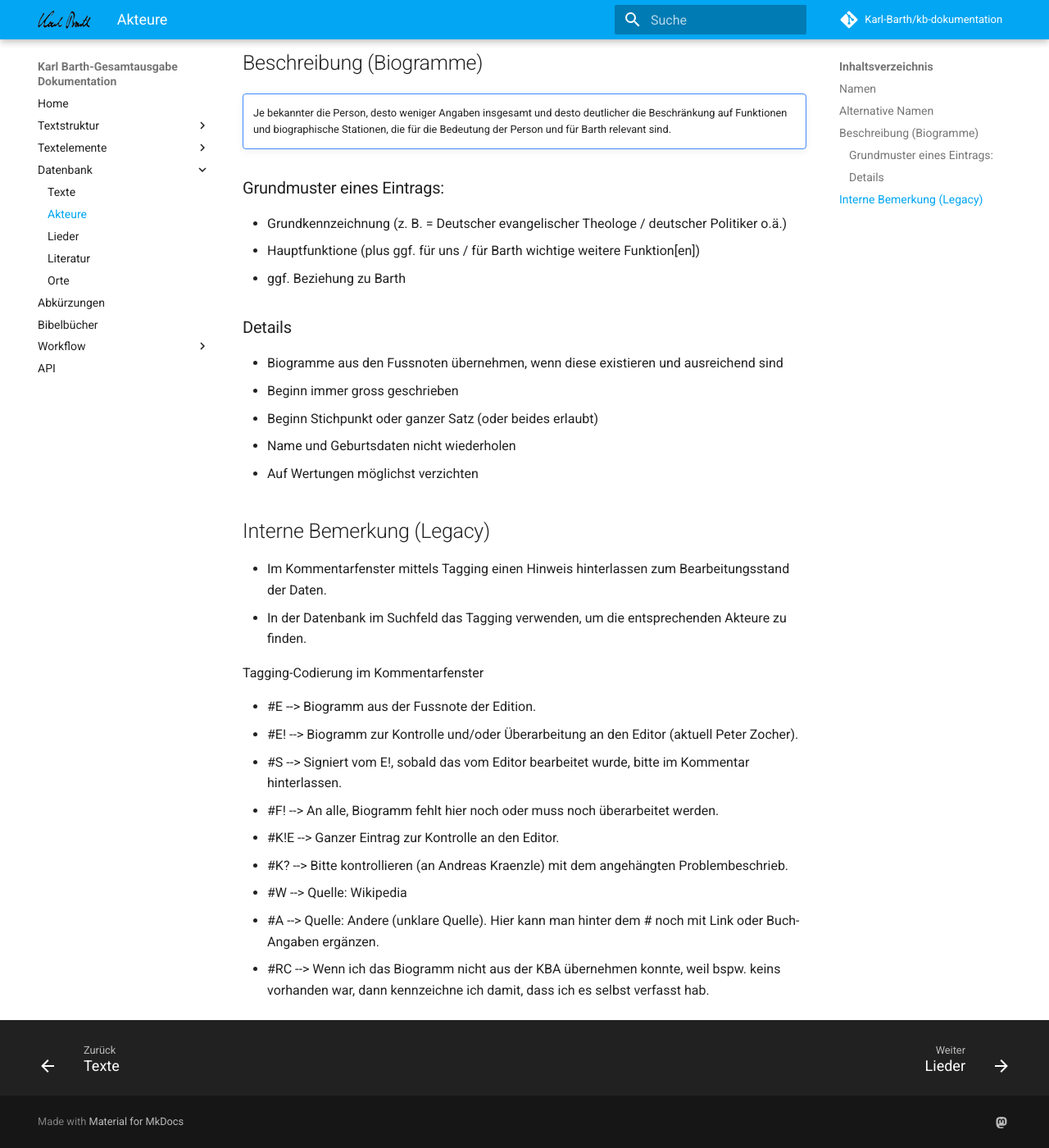
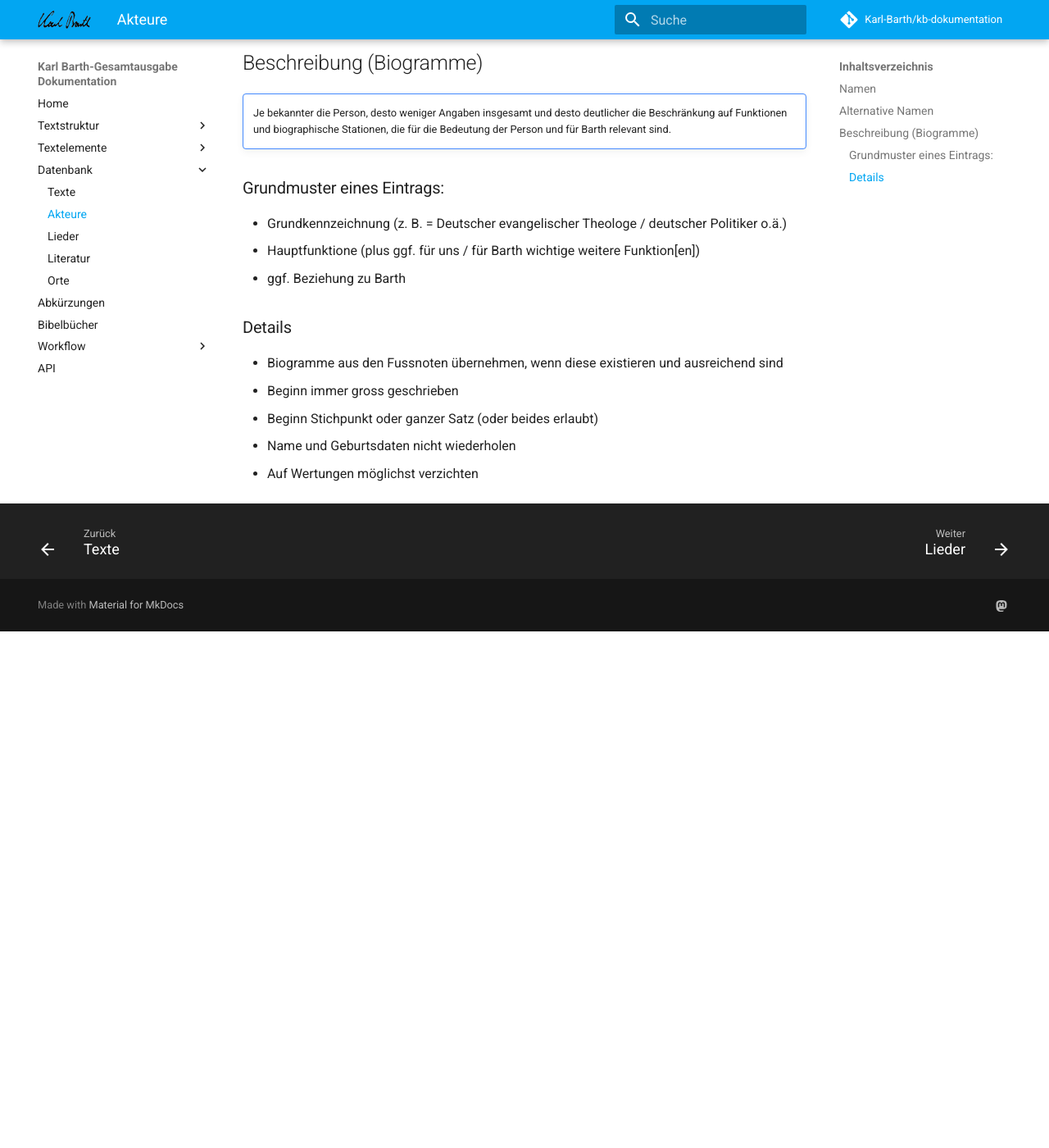
Before and after one commit to Karl-Barth/kb-dokumentation, an MkDocs documentation site: the page built from docs/datenbank/akteure.md, in a window 1280 px wide and 1400 px high, scrolled down 877 px. Shown: the whole window at 82% size. Built offline with MkDocs 1.6.1 and Material for MkDocs 9.7.7, drawn with Linux system fonts in a browser that asks for light colours; comment, search, counter and statistics services are not loaded; after the commit the page ends 1647 px from its top, so only the background shows below that.

Commit message:
Akteure: TEI-Auszeichnungsseite neu, interne Legacy-Bemerkung entfernt
Neue Seite docs/textelemente/akteure.md mit den TEI-Regeln für <persName>,
<orgName> und <rs type='person'>. Ergänzt die bisher einzige Seite unter
Textelemente (Datumsangaben).

Inhaltliche Quelle: konsolidiertes Akteure-TEI.md aus dem internen Wiki
(karl_barth.wiki), nach Merge der passenden Regeln aus Akteure.md.

Weitere Änderungen:
- mkdocs.yml: Akteure in die Textelemente-Navigation aufgenommen
- docs/datenbank/akteure.md: Abschnitt 'Interne Bemerkung (Legacy)' mit
  den Tagging-Codierungen (#E, #E!, #S, …) entfernt — interne Arbeitshinweise,
  nicht für öffentliche Doku

Audit-Trail: ../kb-cleanup/decisions/2026-04-16-cluster-akteure-stufe-2.md

```diff
--- a/docs/datenbank/akteure.md
+++ b/docs/datenbank/akteure.md
@@ -30,21 +30,3 @@
 - Beginn Stichpunkt oder ganzer Satz (oder beides erlaubt)
 - Name und Geburtsdaten nicht wiederholen
 - Auf Wertungen möglichst verzichten
-
-
-## Interne Bemerkung (Legacy)
-
-- Im Kommentarfenster mittels Tagging einen Hinweis hinterlassen zum Bearbeitungsstand der Daten.
-- In der Datenbank im Suchfeld das Tagging verwenden, um die entsprechenden Akteure zu finden.
-
-Tagging-Codierung im Kommentarfenster
-
-- \#E --> Biogramm aus der Fussnote der Edition.
-- \#E! --> Biogramm zur Kontrolle und/oder Überarbeitung an den Editor (aktuell Peter Zocher).
-- \#S --> Signiert vom E!, sobald das vom Editor bearbeitet wurde, bitte im Kommentar hinterlassen.
-- \#F! --> An alle, Biogramm fehlt hier noch oder muss noch überarbeitet werden.
-- \#K!E --> Ganzer Eintrag zur Kontrolle an den Editor.
-- \#K? --> Bitte kontrollieren (an Andreas Kraenzle) mit dem angehängten Problembeschrieb.
-- \#W --> Quelle: Wikipedia
-- \#A --> Quelle: Andere (unklare Quelle). Hier kann man hinter dem \# noch mit Link oder Buch-Angaben ergänzen.
-- \#RC --> Wenn ich das Biogramm nicht aus der KBA übernehmen konnte, weil bspw. keins vorhanden war, dann kennzeichne ich damit, dass ich es selbst verfasst hab.
--- a/mkdocs.yml
+++ b/mkdocs.yml
@@ -68,6 +68,7 @@
     - Zeilenumbruch: textstruktur/zeilenumbruch.md
   - Textelemente:
     - Datumsangaben: textelemente/datumsangaben.md
+    - Akteure: textelemente/akteure.md
   - Datenbank:
     - Texte: datenbank/texte.md
     - Akteure: datenbank/akteure.md
```
Also changed, not shown: docs/textelemente/akteure.md (added, +99 -0 lines).
